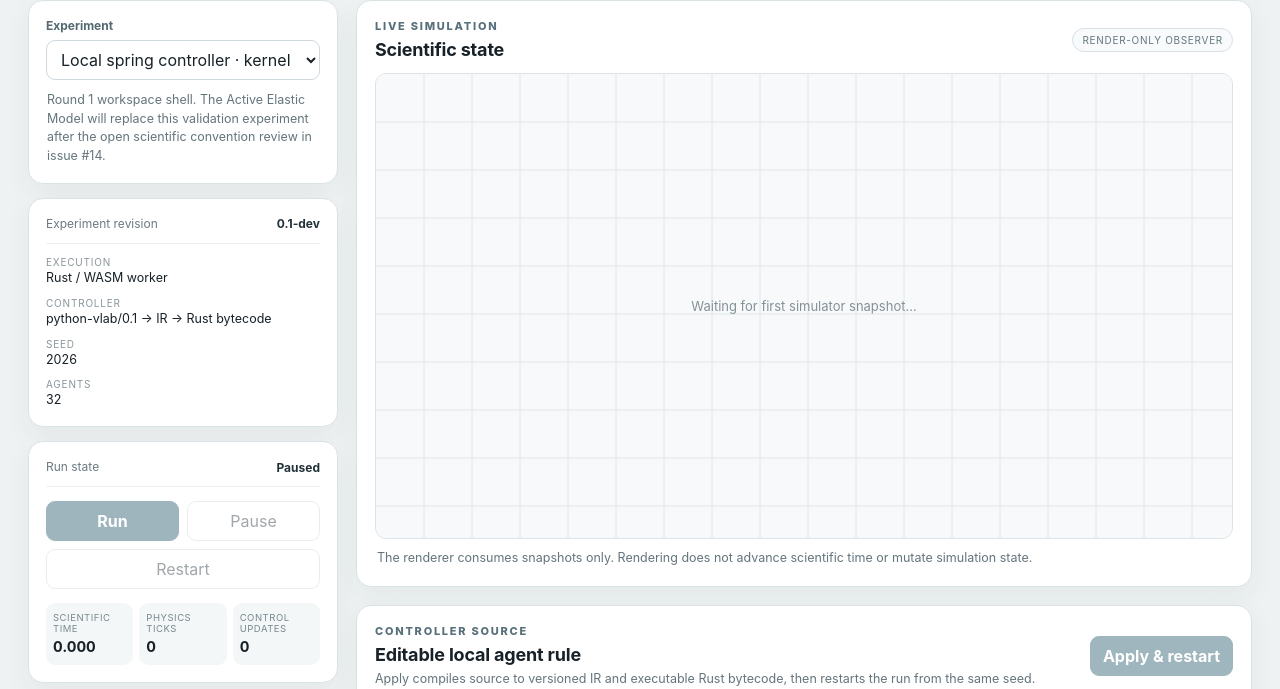
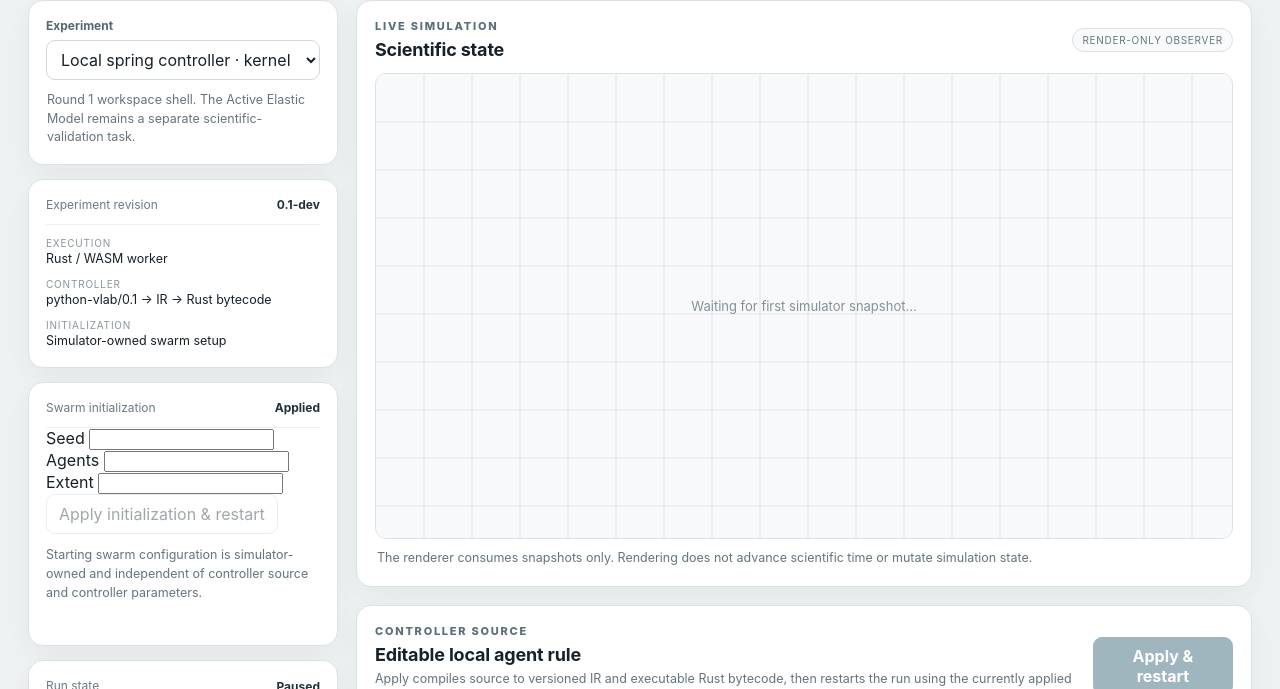
Before and after one commit to eliseofe/virtual-lab, a website with bundled scripts: page web/src/index.html in a window 1280 px wide. Shown: the part 263-952 px from the top of the page. Built offline with nearby package versions, Linux system fonts and the light colour scheme; files whose address does not match are found by name.

Commit message:
Separate swarm initialization in Round 1 UI

```diff
--- a/web/src/index.html
+++ b/web/src/index.html
@@ -27,7 +27,7 @@
           <select id="experiment-select" aria-label="Selected experiment">
             <option value="kernel-probe">Local spring controller · kernel validation</option>
           </select>
-          <p class="muted">Round 1 workspace shell. The Active Elastic Model will replace this validation experiment after the open scientific convention review in issue #14.</p>
+          <p class="muted">Round 1 workspace shell. The Active Elastic Model remains a separate scientific-validation task.</p>
         </section>
 
         <section class="panel metadata-panel">
@@ -38,9 +38,32 @@
           <dl class="metadata-grid">
             <div><dt>Execution</dt><dd>Rust / WASM worker</dd></div>
             <div><dt>Controller</dt><dd>python-vlab/0.1 → IR → Rust bytecode</dd></div>
-            <div><dt>Seed</dt><dd>2026</dd></div>
-            <div><dt>Agents</dt><dd id="agent-count">32</dd></div>
+            <div><dt>Initialization</dt><dd>Simulator-owned swarm setup</dd></div>
           </dl>
+        </section>
+
+        <section class="panel initialization-panel">
+          <div class="panel-heading">
+            <span>Swarm initialization</span>
+            <strong id="initialization-state">Applied</strong>
+          </div>
+          <div class="initialization-grid">
+            <label>
+              <span>Seed</span>
+              <input id="initialization-seed" type="number" min="0" step="1" inputmode="numeric">
+            </label>
+            <label>
+              <span>Agents</span>
+              <input id="initialization-agent-count" type="number" min="1" step="1" inputmode="numeric">
+            </label>
+            <label>
+              <span>Extent</span>
+              <input id="initialization-extent" type="number" min="0.000001" step="0.1" inputmode="decimal">
+            </label>
+          </div>
+          <button id="apply-initialization" disabled>Apply initialization &amp; restart</button>
+          <p class="muted">Starting swarm configuration is simulator-owned and independent of controller source and controller parameters.</p>
+          <p id="initialization-error" class="error" role="alert"></p>
         </section>
 
         <section class="panel run-panel">
@@ -82,7 +105,7 @@
             <div>
               <p class="section-kicker">CONTROLLER SOURCE</p>
               <h2>Editable local agent rule</h2>
-              <p class="muted">Apply compiles source to versioned IR and executable Rust bytecode, then restarts the run from the same seed.</p>
+              <p class="muted">Apply compiles source to versioned IR and executable Rust bytecode, then restarts the run using the currently applied swarm initialization.</p>
             </div>
             <button id="compile" class="primary" disabled>Apply &amp; restart</button>
           </div>
```
